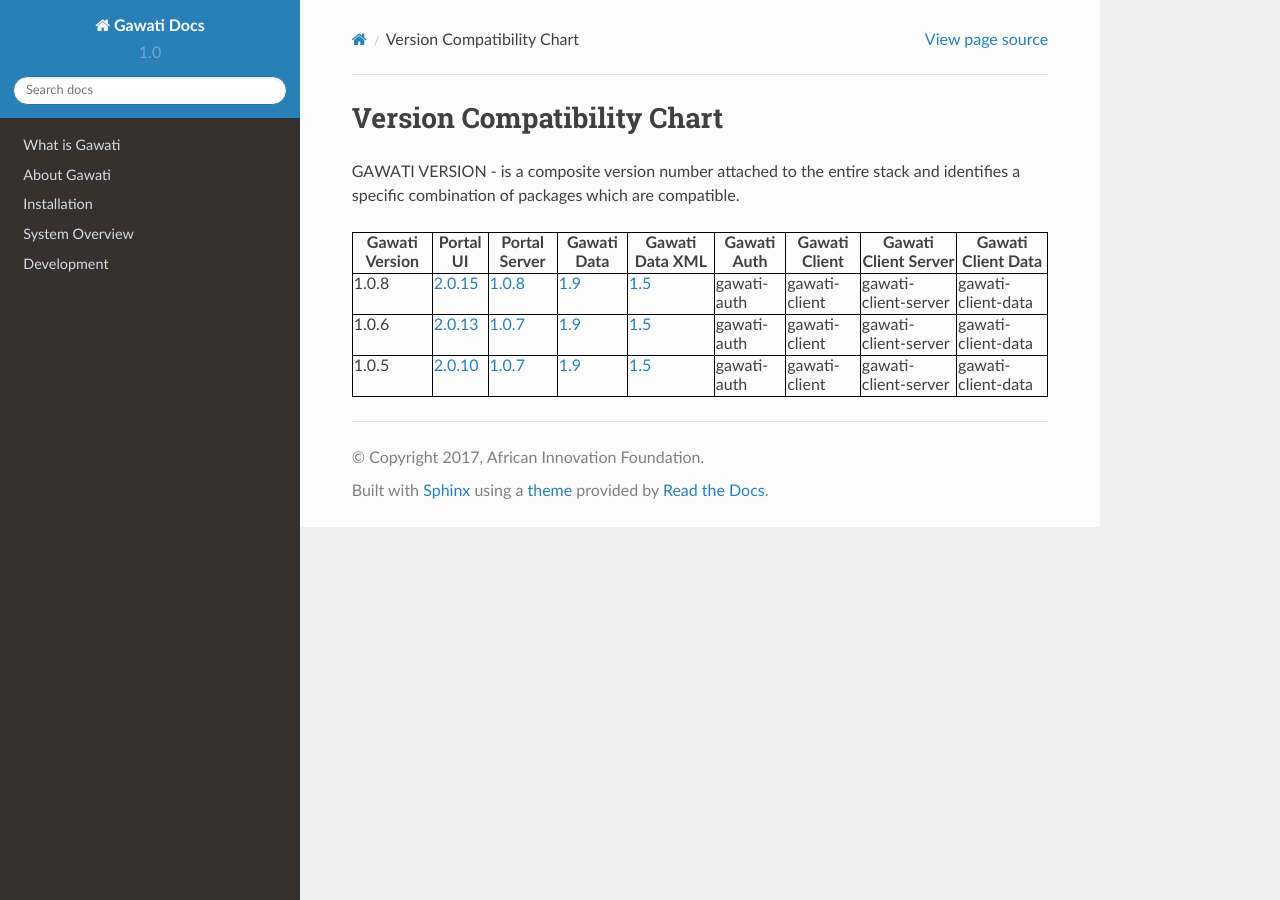
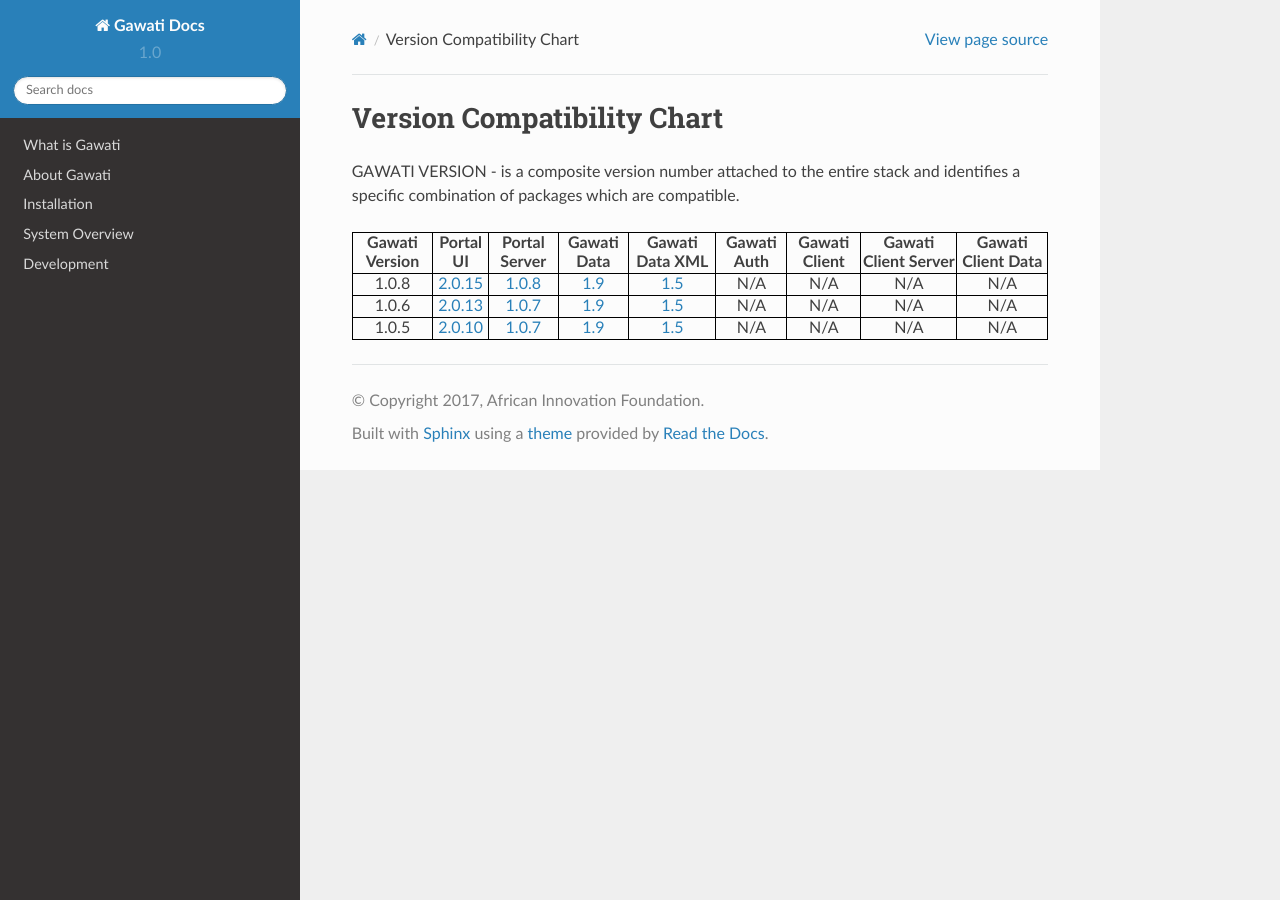
Before and after one commit to gawati/gawati-docs, a Sphinx documentation site: the page built from docs/source/development/version-compat.rst, in a window 1280 px wide. Built offline with Sphinx 7.4.7 and the Read the Docs theme 2.0.0, drawn with Linux system fonts in a browser that asks for light colours.

Commit message:
Updates to version compat table

```diff
--- a/docs/source/development/version-compat.rst
+++ b/docs/source/development/version-compat.rst
@@ -9,76 +9,76 @@ GAWATI VERSION - is a composite version number attached to the entire stack and
 
     <thead>
         <tr>
-            <th style="border: 1px solid black;">Gawati Version</th>
-            <th style="border: 1px solid black;">Portal UI</th>
-            <th style="border: 1px solid black;">Portal Server</th>
-            <th style="border: 1px solid black;">Gawati Data</th>
-            <th style="border: 1px solid black;">Gawati Data XML</th>
-            <th style="border: 1px solid black;">Gawati Auth</th>
-            <th style="border: 1px solid black;">Gawati Client</th>
-            <th style="border: 1px solid black;">Gawati Client Server</th>
-            <th style="border: 1px solid black;">Gawati Client Data</th>
+            <th style="border: 1px solid black; text-align:center;">Gawati Version</th>
+            <th style="border: 1px solid black; text-align:center;">Portal UI</th>
+            <th style="border: 1px solid black; text-align:center;">Portal Server</th>
+            <th style="border: 1px solid black; text-align:center;">Gawati Data</th>
+            <th style="border: 1px solid black; text-align:center;">Gawati Data XML</th>
+            <th style="border: 1px solid black; text-align:center;">Gawati Auth</th>
+            <th style="border: 1px solid black; text-align:center;">Gawati Client</th>
+            <th style="border: 1px solid black; text-align:center;">Gawati Client Server</th>
+            <th style="border: 1px solid black; text-align:center;">Gawati Client Data</th>
         </tr>
     </thead>
 
         <tr>
-            <td style="border: 1px solid black;">1.0.8</td>
-            <td style="border: 1px solid black;">
+            <td style="border: 1px solid black; text-align:center;">1.0.8</td>
+            <td style="border: 1px solid black; text-align:center;">
                     <a href="https://github.com/gawati/gawati-portal-ui/commit/14f24ae">2.0.15</a>
                     </td>
-            <td style="border: 1px solid black;">
+            <td style="border: 1px solid black; text-align:center;">
                     <a href="https://github.com/gawati/gawati-portal-server/commit/8d490f9">1.0.8</a>
                     </td>
-            <td style="border: 1px solid black;">
+            <td style="border: 1px solid black; text-align:center;">
                     <a href="https://github.com/gawati/gawati-data/commit/5bce37b">1.9</a>
                     </td>
-            <td style="border: 1px solid black;">
+            <td style="border: 1px solid black; text-align:center;">
                     <a href="https://github.com/gawati/gawati-data-xml/commit/b3e23d0">1.5</a>
                     </td>
-            <td style="border: 1px solid black;">gawati-auth</td>
-            <td style="border: 1px solid black;">gawati-client</td>
-            <td style="border: 1px solid black;">gawati-client-server</td>
-            <td style="border: 1px solid black;">gawati-client-data</td>
+            <td style="border: 1px solid black; text-align:center;">N/A</td>
+            <td style="border: 1px solid black; text-align:center;">N/A</td>
+            <td style="border: 1px solid black; text-align:center;">N/A</td>
+            <td style="border: 1px solid black; text-align:center;">N/A</td>
         </tr>
 
         <tr>
-            <td style="border: 1px solid black;">1.0.6</td>
-            <td style="border: 1px solid black;">
+            <td style="border: 1px solid black; text-align:center;">1.0.6</td>
+            <td style="border: 1px solid black; text-align:center;">
                     <a href="https://github.com/gawati/gawati-portal-ui/commit/0b5056d">2.0.13</a>
                     </td>
-            <td style="border: 1px solid black;">
+            <td style="border: 1px solid black; text-align:center;">
                     <a href="https://github.com/gawati/gawati-portal-server/commit/108d377">1.0.7</a>
                     </td>
-            <td style="border: 1px solid black;">
+            <td style="border: 1px solid black; text-align:center;">
                     <a href="https://github.com/gawati/gawati-data/commit/5bce37b">1.9</a>
                     </td>
-            <td style="border: 1px solid black;">
+            <td style="border: 1px solid black; text-align:center;">
                     <a href="https://github.com/gawati/gawati-data-xml/commit/b3e23d0">1.5</a>
                     </td>
-            <td style="border: 1px solid black;">gawati-auth</td>
-            <td style="border: 1px solid black;">gawati-client</td>
-            <td style="border: 1px solid black;">gawati-client-server</td>
-            <td style="border: 1px solid black;">gawati-client-data</td>
+            <td style="border: 1px solid black; text-align:center;">N/A</td>
+            <td style="border: 1px solid black; text-align:center;">N/A</td>
+            <td style="border: 1px solid black; text-align:center;">N/A</td>
+            <td style="border: 1px solid black; text-align:center;">N/A</td>
         </tr>
 
         <tr>
-            <td style="border: 1px solid black;">1.0.5</td>
-            <td style="border: 1px solid black;">
+            <td style="border: 1px solid black; text-align:center;">1.0.5</td>
+            <td style="border: 1px solid black; text-align:center;">
                     <a href="https://github.com/gawati/gawati-portal-ui/commit/4c38a40">2.0.10</a>
                     </td>
-            <td style="border: 1px solid black;">
+            <td style="border: 1px solid black; text-align:center;">
                     <a href="https://github.com/gawati/gawati-portal-server/commit/108d377">1.0.7</a>
                     </td>
-            <td style="border: 1px solid black;">
+            <td style="border: 1px solid black; text-align:center;">
                     <a href="https://github.com/gawati/gawati-data/commit/5bce37b">1.9</a>
                     </td>
-            <td style="border: 1px solid black;">
+            <td style="border: 1px solid black; text-align:center;">
                     <a href="https://github.com/gawati/gawati-data-xml/commit/b3e23d0">1.5</a>
                     </td>
-            <td style="border: 1px solid black;">gawati-auth</td>
-            <td style="border: 1px solid black;">gawati-client</td>
-            <td style="border: 1px solid black;">gawati-client-server</td>
-            <td style="border: 1px solid black;">gawati-client-data</td>
+            <td style="border: 1px solid black; text-align:center;">N/A</td>
+            <td style="border: 1px solid black; text-align:center;">N/A</td>
+            <td style="border: 1px solid black; text-align:center;">N/A</td>
+            <td style="border: 1px solid black; text-align:center;">N/A</td>
         </tr>
 
     </table>
```
